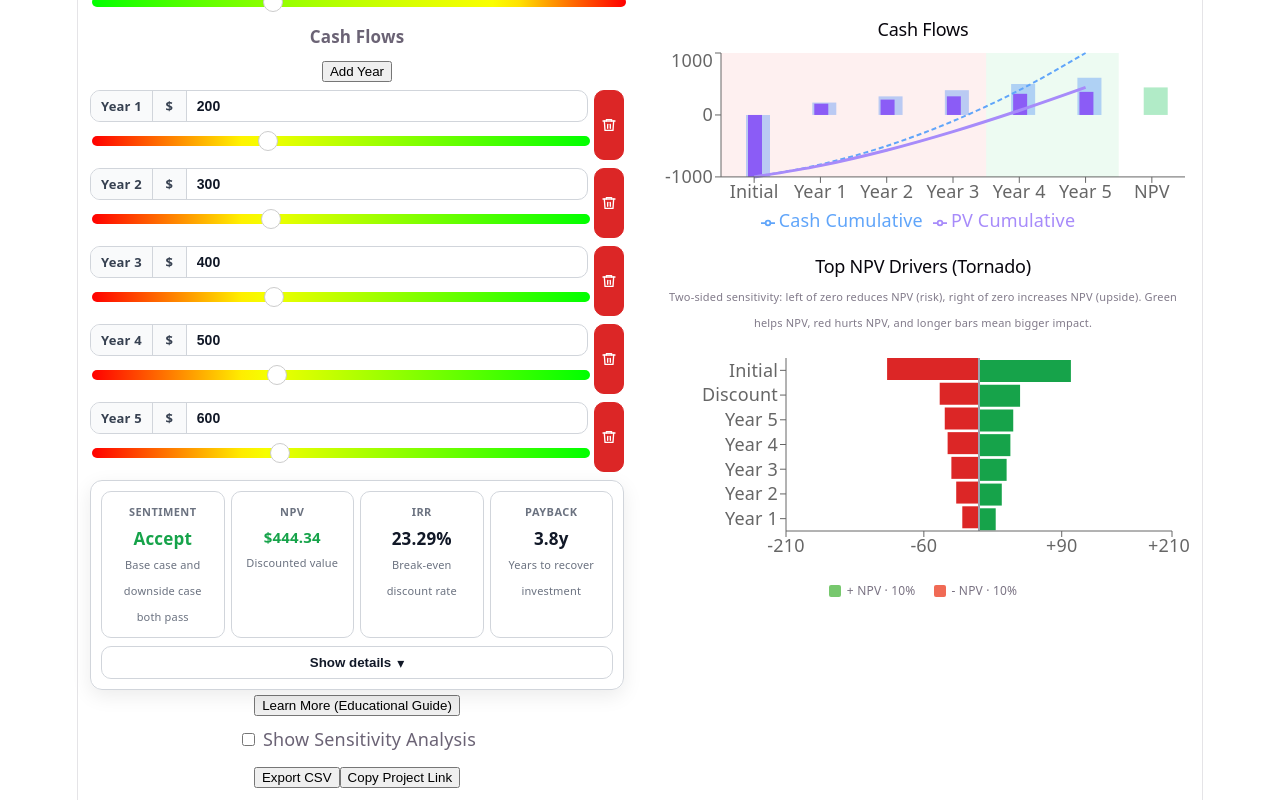
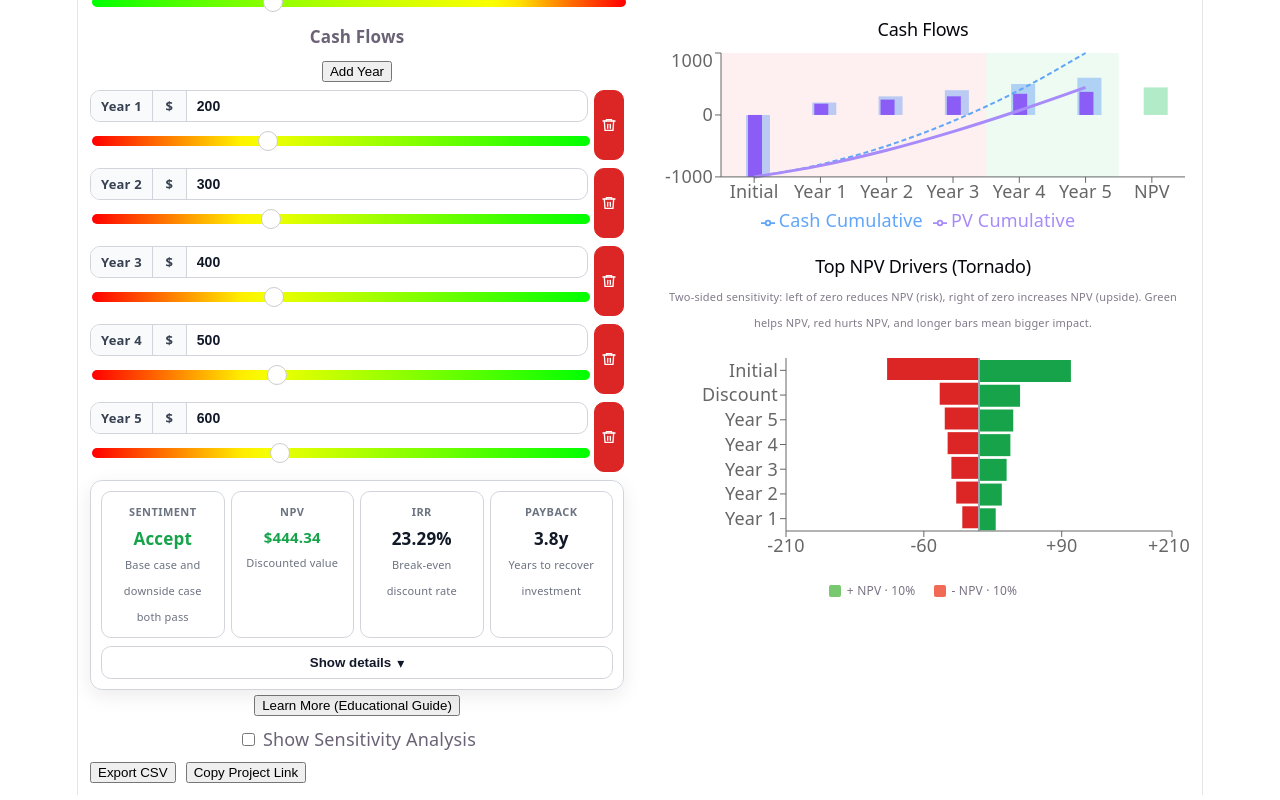
Before and after one commit to armstrma/npv-calculator, a React (Vite) app: page / in a window 1280 px wide. Shown: the part 304-1104 px from the top of the page. Built offline with nearby package versions, Linux system fonts and the light colour scheme.

Commit message:
Centering frickin' buttons.... always

```diff
--- a/src/App.jsx
+++ b/src/App.jsx
@@ -1037,7 +1037,7 @@ const App = () => {
             Show Sensitivity Analysis
           </label>
 
-          <div style={{ display: 'block', gap: 10, flexWrap: 'wrap', marginTop: 10 }}>
+          <div style={{ display: 'flex', gap: 10, flexWrap: 'wrap', marginTop: 10 }}>
             <button onClick={exportToCSV}>Export CSV</button>
             <button onClick={copyProjectLink}>{copiedProjectLink ? 'Copied Project Link' : 'Copy Project Link'}</button>
           </div>
```
